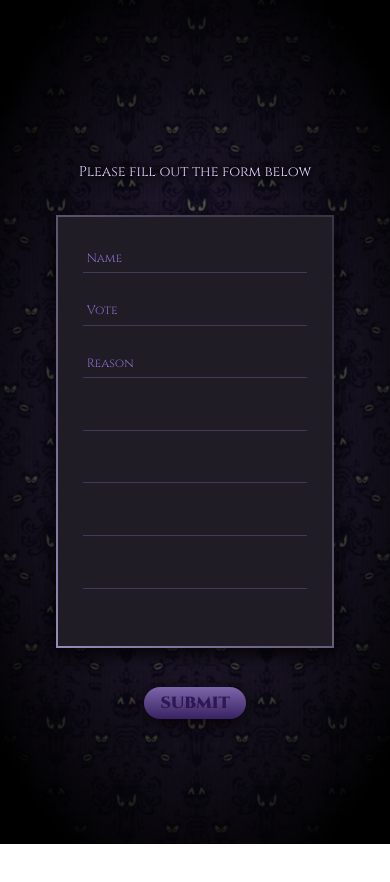
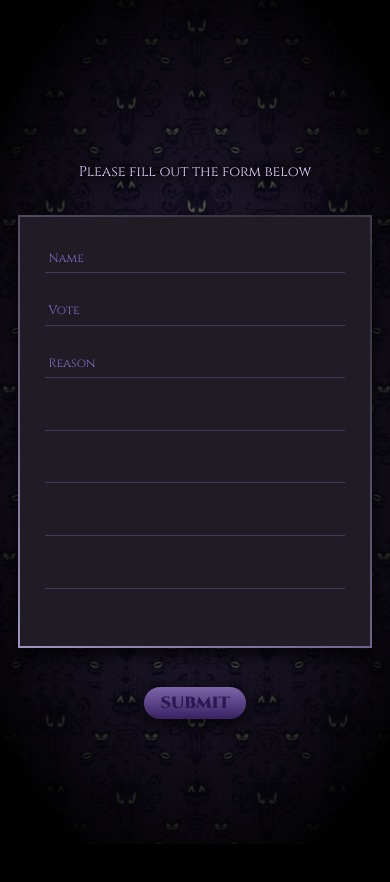
Before and after one commit to jrcallanta/ServantOfTheMonth, a React (Create React App) app in the folder client/: page / in a window 390 px wide. Shown: the top 882 px of the page. After the commit the page ends 844 px from the top, so only its background shows below. Built offline with nearby package versions, Linux system fonts and the light colour scheme; no server answers.

Commit message:
mobile ux changes

```diff
--- a/client/public/index.html
+++ b/client/public/index.html
@@ -39,7 +39,6 @@
         <noscript>You need to enable JavaScript to run this app.</noscript>
         <div id="background-root"></div>
         <div id="root"></div>
-        <div id="modal-root"></div>
         <!--
       This HTML file is a template.
       If you open it directly in the browser, you will see an empty page.
--- a/client/src/styles/css/index.css
+++ b/client/src/styles/css/index.css
@@ -86,29 +86,28 @@
 html,
 body {
   margin: 0;
-  height: 100%;
+  height: -webkit-fill-available;
+}
+
+body {
+  height: 100vh;
+  height: 100dvh;
+  height: -webkit-fill-available;
+  background-color: #000;
+}
+
+[id=background-root] {
+  position: fixed;
+  z-index: -1;
+  bottom: 0;
+  left: 0;
+  width: 100vw;
+  height: 100vh;
   overflow: hidden;
 }
 
-[id=background-root],
-[id=modal-root] {
-  position: absolute;
-  width: 100vw;
-  height: 100vh;
-}
-
-[id=background-root] {
-  z-index: -1;
-  top: 0;
-  left: 0;
-}
-
-[id=modal-root] {
-  z-index: 1;
-}
-
-[id] {
-  overflow: hidden;
+[id=root] {
+  height: 100%;
 }
 
 a:link {
--- a/client/src/styles/css/layout/Frame/Frame.css
+++ b/client/src/styles/css/layout/Frame/Frame.css
@@ -28,7 +28,7 @@
   align-items: center;
   gap: 8rem;
   padding: 8rem 2rem;
-  height: 100vh;
+  height: 100%;
   overflow: hidden;
   overflow-y: scroll;
 }
--- a/client/src/styles/css/macro-components/survey/Survey.css
+++ b/client/src/styles/css/macro-components/survey/Survey.css
@@ -32,7 +32,7 @@
 .Survey .instruction,
 .Survey .feedback,
 .Survey .container {
-  width: 75%;
+  width: 100%;
   min-width: 27rem;
   max-width: 36rem;
 }
```
